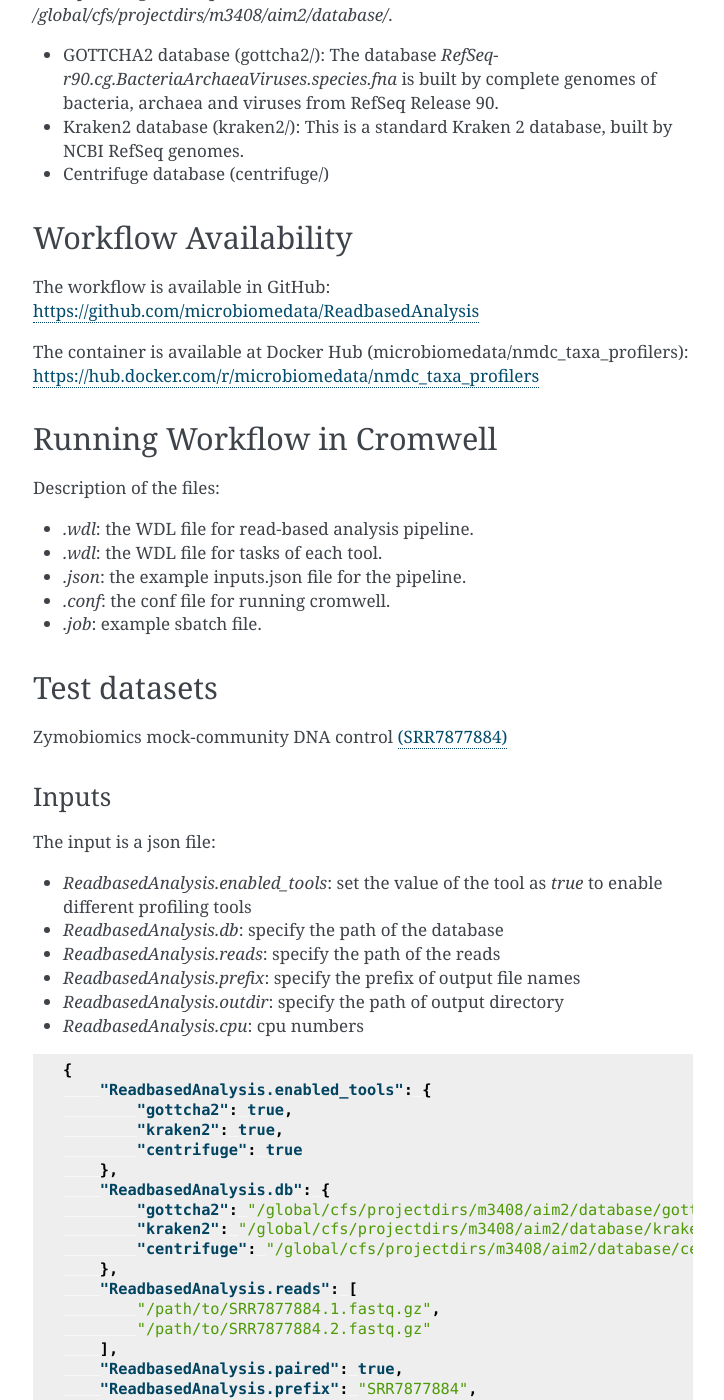
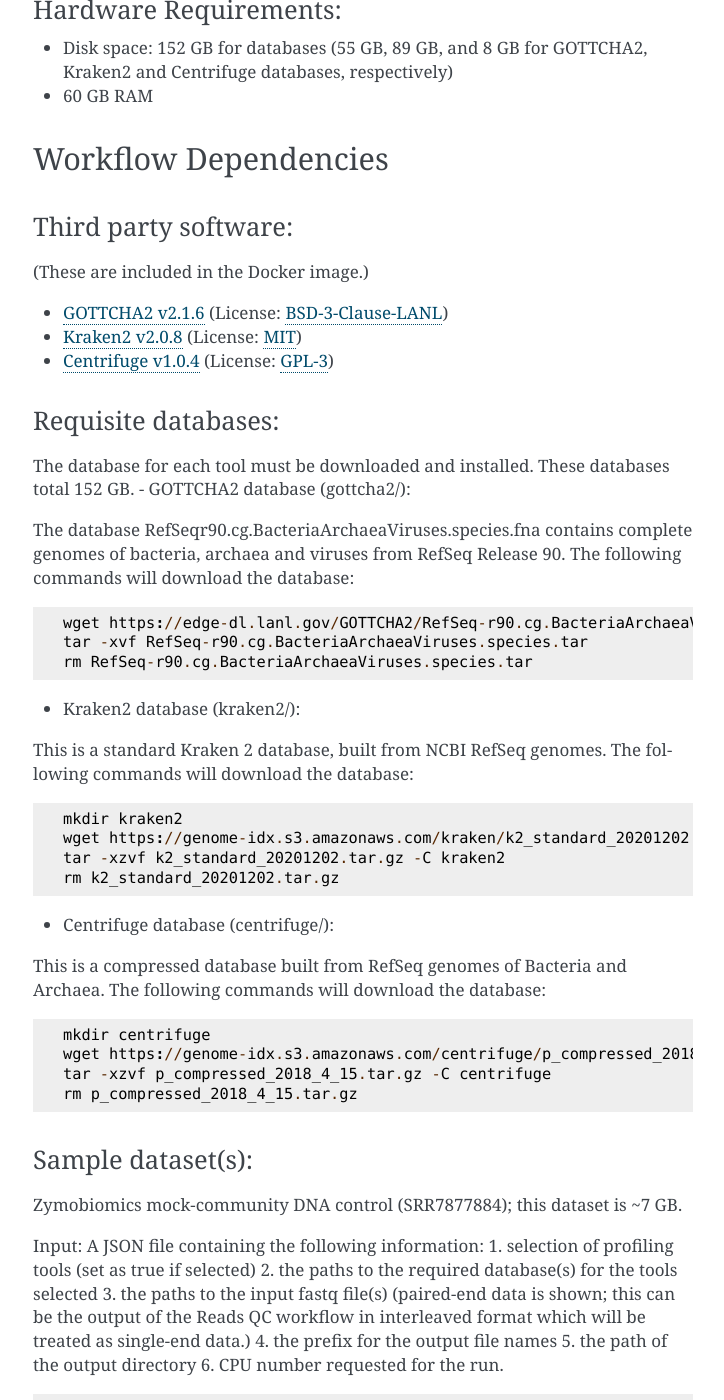
Before and after one commit to tylern4/ReadbasedAnalysis, a Sphinx documentation site: the page built from docs/index.rst, in a window 1280 px wide and 1400 px high, scrolled down 862 px. Shown: the whole window, without its empty margins (387-1111 px from the left). Built offline with Sphinx 7.4.7, drawn with Linux system fonts in a browser that asks for light colours; some of the changed text lies outside the part shown.

```diff
--- a/docs/index.rst
+++ b/docs/index.rst
@@ -1,74 +1,92 @@
 The Read-based Analysis Workflow
 ================================
-
-Summary
--------
-
-The pipeline takes sequencing files (single- or paired-end) and profiles them using multiple taxonomic classification tools with the Cromwell as the workflow manager.
-
-Workflow Diagram
-----------------
 
 .. image:: readbased_analysis_workflow.png
    :align: center
    :scale: 50%
 
+Workflow Overview
+-----------------
+The pipeline takes in sequencing files (single- or paired-end) and profiles them using multiple taxonomic classification tools with the Cromwell as the workflow manager.
+
+Workflow Availability
+---------------------
+The workflow is available in GitHub: https://github.com/microbiomedata/ReadbasedAnalysis; the corresponding Docker image is available in DockerHub: https://hub.docker.com/r/microbiomedata/nmdc_taxa_profilers
+
+Requirements for Execution:
+~~~~~~~~~~~~~~~~~~~~~~~~~~~
+
+(recommendations are in **bold**)
+
+- WDL-capable Workflow Execution Tool (**Cromwell**)
+- Container Runtime that can load Docker images (**Docker v2.1.0.3 or higher**)
+
+Hardware Requirements:
+~~~~~~~~~~~~~~~~~~~~~~
+- Disk space: 152 GB for databases (55 GB, 89 GB, and 8 GB for GOTTCHA2, Kraken2 and Centrifuge databases, respectively)
+- 60 GB RAM
+
 Workflow Dependencies
 ---------------------
 
-Third party software
+Third party software:
+~~~~~~~~~~~~~~~~~~~~~
+
+(These are included in the Docker image.)
+
+- `GOTTCHA2 v2.1.6 <https://github.com/poeli/GOTTCHA2>`_  (License: `BSD-3-Clause-LANL <https://github.com/poeli/GOTTCHA2/blob/master/LICENSE>`_)
+- `Kraken2 v2.0.8 <http://ccb.jhu.edu/software/kraken2>`_ (License: `MIT <https://github.com/DerrickWood/kraken2/blob/master/LICENSE>`_)
+- `Centrifuge v1.0.4 <http://www.ccb.jhu.edu/software/centrifuge>`_ (License: `GPL-3 <https://github.com/DaehwanKimLab/centrifuge/blob/master/LICENSE>`_)
+
+Requisite databases:
 ~~~~~~~~~~~~~~~~~~~~
 
-- GOTTCHA2: 2.1.6 `(BSD-3-Clause-LANL) <https://github.com/poeli/GOTTCHA2/blob/master/LICENSE>`_
-- Kraken2: 2.0.8 `(MIT) <https://github.com/DerrickWood/kraken2/blob/master/LICENSE>`_
-- Centrifuge: 1.0.4 `(GPL-3) <https://github.com/DaehwanKimLab/centrifuge/blob/master/LICENSE>`_
+The database for each tool must be downloaded and installed. These databases total 152 GB.
+- GOTTCHA2 database (gottcha2/):
 
-Database
-~~~~~~~~
+The database RefSeqr90.cg.BacteriaArchaeaViruses.species.fna contains complete genomes of bacteria, archaea and viruses from RefSeq Release 90. The following commands will download the database:
 
-Each profiling tool requires databases stored in sub-directories at `/global/cfs/projectdirs/m3408/aim2/database/`.
+::
 
-- GOTTCHA2 database (gottcha2/): The database `RefSeq-r90.cg.BacteriaArchaeaViruses.species.fna` is built by complete genomes of bacteria, archaea and viruses from RefSeq Release 90.
-- Kraken2 database (kraken2/): This is a standard Kraken 2 database, built by NCBI RefSeq genomes.
-- Centrifuge database (centrifuge/)
+    wget https://edge-dl.lanl.gov/GOTTCHA2/RefSeq-r90.cg.BacteriaArchaeaViruses.species.tar
+    tar -xvf RefSeq-r90.cg.BacteriaArchaeaViruses.species.tar
+    rm RefSeq-r90.cg.BacteriaArchaeaViruses.species.tar
 
-Workflow Availability
----------------------
+- Kraken2 database (kraken2/):
 
-The workflow is available in GitHub:
-https://github.com/microbiomedata/ReadbasedAnalysis
+This is a standard Kraken 2 database, built from NCBI RefSeq genomes. The following commands will download the database:
 
-The container is available at Docker Hub (microbiomedata/nmdc_taxa_profilers):
-https://hub.docker.com/r/microbiomedata/nmdc_taxa_profilers
+::
+
+    mkdir kraken2
+    wget https://genome-idx.s3.amazonaws.com/kraken/k2_standard_20201202.tar.gz
+    tar -xzvf k2_standard_20201202.tar.gz -C kraken2
+    rm k2_standard_20201202.tar.gz
+
+- Centrifuge database (centrifuge/):
+
+This is a compressed database built from RefSeq genomes of Bacteria and Archaea. The following commands will download the database:
+
+::
+
+    mkdir centrifuge
+    wget https://genome-idx.s3.amazonaws.com/centrifuge/p_compressed_2018_4_15.tar.gz
+    tar -xzvf p_compressed_2018_4_15.tar.gz -C centrifuge
+    rm p_compressed_2018_4_15.tar.gz
 
 
-Running Workflow in Cromwell
-----------------------------
+Sample dataset(s):
+~~~~~~~~~~~~~~~~~~
 
-Description of the files:
+Zymobiomics mock-community DNA control (SRR7877884); this dataset is ~7 GB.
 
-- `.wdl`: the WDL file for read-based analysis pipeline.
-- `.wdl`: the WDL file for tasks of each tool.
-- `.json`: the example inputs.json file for the pipeline.
-- `.conf`: the conf file for running cromwell.
-- `.job`: example sbatch file.
-
-Test datasets
--------------
-
-Zymobiomics mock-community DNA control `(SRR7877884) <https://www.ebi.ac.uk/ena/browser/view/SRR7877884>`_
-
-Inputs
-~~~~~~
-
-The input is a json file:
-
-- `ReadbasedAnalysis.enabled_tools`: set the value of the tool as `true` to enable different profiling tools
-- `ReadbasedAnalysis.db`: specify the path of the database
-- `ReadbasedAnalysis.reads`: specify the path of the reads
-- `ReadbasedAnalysis.prefix`: specify the prefix of output file names
-- `ReadbasedAnalysis.outdir`: specify the path of output directory
-- `ReadbasedAnalysis.cpu`: cpu numbers
+Input: A JSON file containing the following information:
+1. selection of profiling tools (set as true if selected)
+2. the paths to the required database(s) for the tools selected
+3. the paths to the input fastq file(s) (paired-end data is shown; this can be the output of the Reads QC workflow in interleaved format which will be treated as single-end data.)
+4. the prefix for the output file names
+5. the path of the output directory
+6. CPU number requested for the run.
 
 .. code-block:: JSON
 
@@ -79,9 +97,9 @@ The input is a json file:
             "centrifuge": true
         },
         "ReadbasedAnalysis.db": {
-            "gottcha2": "/global/cfs/projectdirs/m3408/aim2/database/gottcha2/RefSeq-r90.cg.BacteriaArchaeaViruses.species.fna",
-            "kraken2": "/global/cfs/projectdirs/m3408/aim2/database/kraken2/",
-            "centrifuge": "/global/cfs/projectdirs/m3408/aim2/database/centrifuge/p_compressed"
+            "gottcha2": "/path/to/database/RefSeq-r90.cg.BacteriaArchaeaViruses.species.fna",
+            "kraken2": " /path/to/kraken2",
+            "centrifuge": "/path/to/centrifuge/p_compressed"
         },
         "ReadbasedAnalysis.reads": [
             "/path/to/SRR7877884.1.fastq.gz",
@@ -93,41 +111,49 @@ The input is a json file:
         "ReadbasedAnalysis.cpu": 4
     }
 
-
-Outputs
+Output:
 ~~~~~~~
 
-The workflow creates individual output directories for each tool, including classification results, logs.::
+The workflow creates an output JSON file and individual output sub-directories for each tool which include tabular classification results, a tabular report, and a Krona plot (html).::
 
     ReadbasedAnalysis/
+    |-- SRR7877884.json
     |-- centrifuge
-    |   |-- SRR7877884.classification.csv
-    |   |-- SRR7877884.kreport.csv
-    |   |-- SRR7877884.krona.html
-    |   `-- SRR7877884.tsv
+    |   |-- SRR7877884.classification.tsv
+    |   |-- SRR7877884.report.tsv
+    |   `-- SRR7877884.krona.html
+    |
     |-- gottcha2
     |   |-- SRR7877884.full.tsv
     |   |-- SRR7877884.krona.html
-    |   |-- SRR7877884.summary.tsv
     |   `-- SRR7877884.tsv
+    |
     `-- kraken2
-        |-- SRR7877884.classification.csv
+        |-- SRR7877884.classification.tsv
         |-- SRR7877884.krona.html
-        |-- SRR7877884.report.csv
-        `-- SRR7877884.tsv
+        `-- SRR7877884.report.tsv
 
 
-Requirements for Execution
---------------------------
+Below is an example of the output directory files with descriptions to the right.
 
-- Docker or other Container Runtime
-- Cromwell or other WDL-capable Workflow Execution Tool
-- 60 GB RAM
+========================================  ==============================================
+FileName                                  Description
+----------------------------------------  ----------------------------------------------
+SRR7877884.json	                          ReadbasedAnalysis result JSON file
+centrifuge/SRR7877884.classification.tsv  Centrifuge output read classification TSV file
+centrifuge/SRR7877884.report.tsv          Centrifuge output report TSV file
+centrifuge/SRR7877884.krona.html          Centrifuge krona plot HTML file
+gottcha2/SRR7877884.full.tsv              GOTTCHA2 detail output TSV file
+gottcha2/SRR7877884.tsv                   GOTTCHA2 output report TSV file
+gottcha2/SRR7877884.krona.html            GOTTCHA2 krona plot HTML file
+kraken2/SRR7877884.classification.tsv     Kraken2 output read classification TSV file
+========================================  ==============================================
+
 
 Version History
 ---------------
 
-- 1.0.0
+1.0.1 (release date 01/14/2021; previous versions: 1.0.0)
 
 Point of contact
 ----------------
```
Also changed, not shown: README.rst (+96 -67 lines).
